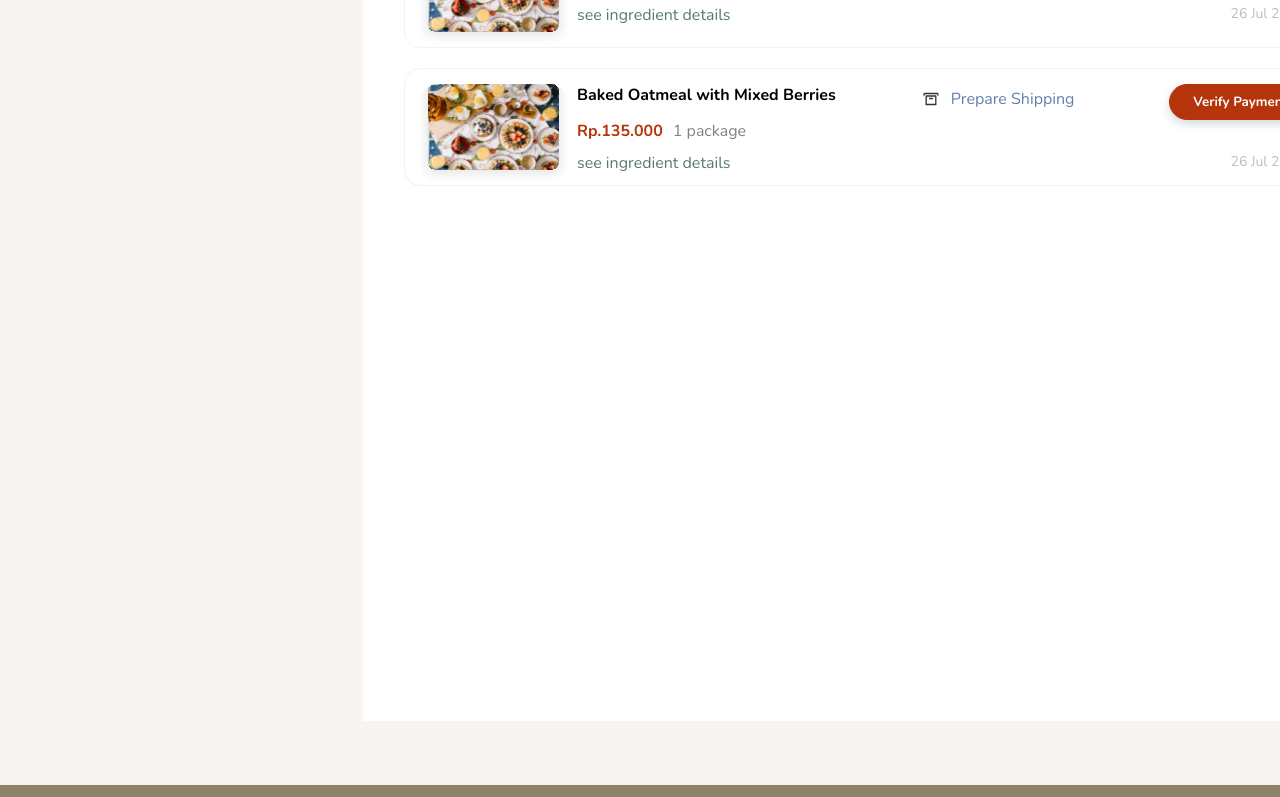
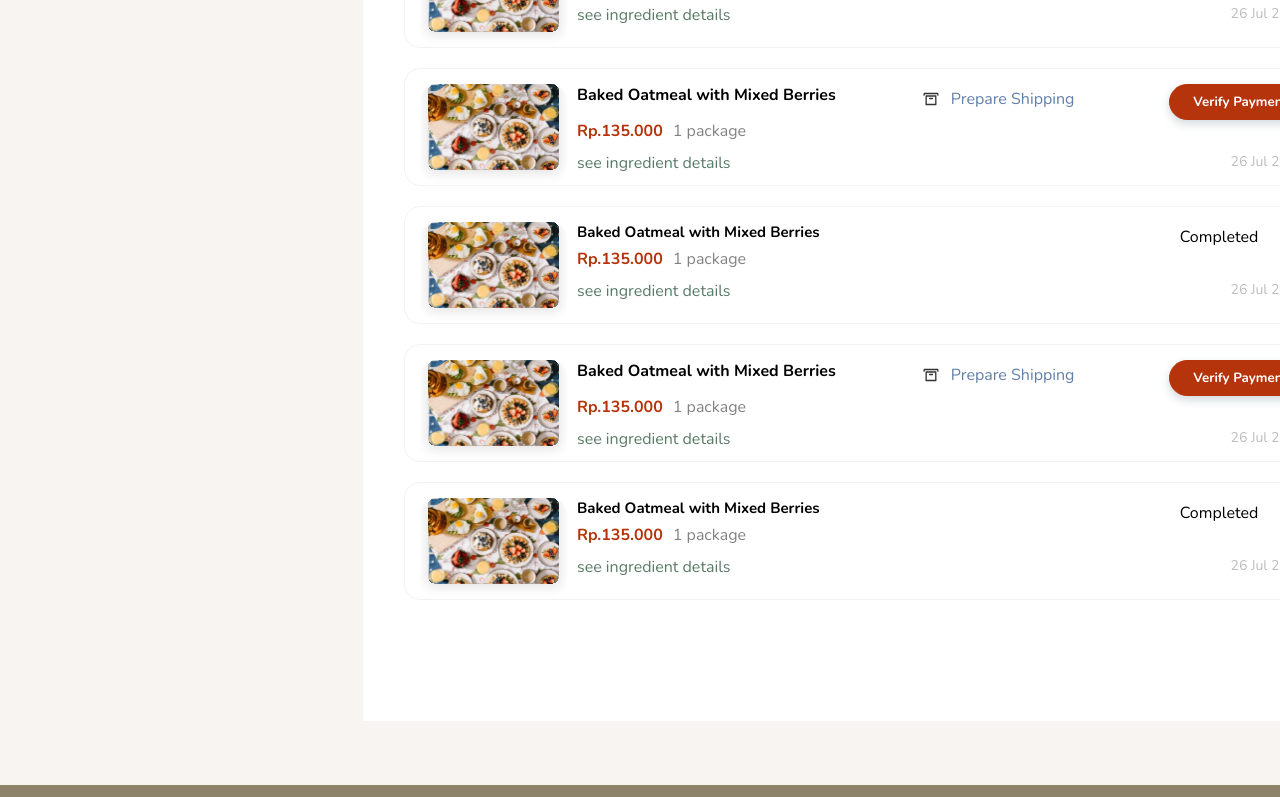
Before and after one commit to adamsuryaw/chefbox, a React (Create React App) app: page /seller in a window 1280 px wide. Shown: the part 514-1311 px from the top of the page. Built offline with nearby package versions, Linux system fonts and the light colour scheme.

Commit message:
adding some style in seller

```diff
--- a/src/page/dashboard/Seller.jsx
+++ b/src/page/dashboard/Seller.jsx
@@ -11,14 +11,14 @@ export default function Seller() {
       <div className={styles.seller}>
         <div className={styles.menuBarSeller}>
           <div className={styles.menuBar}>
-            <Link to="">My Recipe</Link>
-            <Link to="">My Order</Link>
+            <Link to=''>My Recipe</Link>
+            <Link to=''>My Order</Link>
           </div>
           <div className={styles.sellerBar}>
             <div className={styles.iconStore}>
-              <img src={sellerIcon} alt="" />
+              <img src={sellerIcon} alt='' />
             </div>
-            <Link to="">Seller Dashboard</Link>
+            <Link to=''>Seller Dashboard</Link>
           </div>
         </div>
         <div className={styles.menuSeller}>
@@ -29,13 +29,13 @@ export default function Seller() {
               <div className={styles.list}>
                 <button className={styles.buttonshipping}>
                   <div className={styles.iconbutton}>
-                    <img src={buttonShipping} alt="" />
+                    <img src={buttonShipping} alt='' />
                     <span>Prepare Shipping</span>
                   </div>
                 </button>
                 <button className={styles.buttoncompleted}>
                   <div className={styles.iconbutton}>
-                    <img src={buttonCompleted} alt="" />
+                    <img src={buttonCompleted} alt='' />
                     <span>Completed</span>
                   </div>
                 </button>
@@ -45,7 +45,7 @@ export default function Seller() {
           <div className={styles.menuCollections}>
             <div className={styles.menuContainer}>
               <div className={styles.menuImage}>
-                <img src={MenuImage} alt="" />
+                <img src={MenuImage} alt='' />
               </div>
               <div className={styles.menuDescriptions}>
                 <div className={styles.menuCollectionButton}>
@@ -61,7 +61,7 @@ export default function Seller() {
                   <p>1 package</p>
                 </div>
                 <div className={styles.descriptionDates}>
-                  <Link to="/details">see ingredient details</Link>
+                  <Link to='/details'>see ingredient details</Link>
                   <p>26 Jul 2021</p>
                 </div>
               </div>
@@ -70,7 +70,7 @@ export default function Seller() {
           <div className={styles.menuCollections}>
             <div className={styles.menuContainer}>
               <div className={styles.menuImage}>
-                <img src={MenuImage} alt="" />
+                <img src={MenuImage} alt='' />
               </div>
               <div className={styles.menuDescriptions}>
                 <div className={styles.menuCollectionButton}>
@@ -80,7 +80,7 @@ export default function Seller() {
                   <div className={styles.button1}>
                     <p>
                       Completed
-                      <img src={buttonCompleted} alt="" />
+                      <img src={buttonCompleted} alt='' />
                     </p>
                   </div>
                 </div>
@@ -89,7 +89,7 @@ export default function Seller() {
                   <p>1 package</p>
                 </div>
                 <div className={styles.descriptionDates}>
-                  <Link to="/details">see ingredient details</Link>
+                  <Link to='/details'>see ingredient details</Link>
                   <p>26 Jul 2021</p>
                 </div>
               </div>
@@ -98,7 +98,7 @@ export default function Seller() {
           <div className={styles.menuCollections}>
             <div className={styles.menuContainer}>
               <div className={styles.menuImage}>
-                <img src={MenuImage} alt="" />
+                <img src={MenuImage} alt='' />
               </div>
               <div className={styles.menuDescriptions}>
                 <div className={styles.menuCollectionButton}>
@@ -107,7 +107,7 @@ export default function Seller() {
                   </div>
                   <div className={styles.button2}>
                     <p>
-                      <img src={buttonShipping} alt="" />
+                      <img src={buttonShipping} alt='' />
                       Prepare Shipping
                     </p>
                   </div>
@@ -120,7 +120,94 @@ export default function Seller() {
                   <p>1 package</p>
                 </div>
                 <div className={styles.descriptionDates}>
-                  <Link to="/details">see ingredient details</Link>
+                  <Link to='/details'>see ingredient details</Link>
+                  <p>26 Jul 2021</p>
+                </div>
+              </div>
+            </div>
+          </div>
+          <div className={styles.menuCollections}>
+            <div className={styles.menuContainer}>
+              <div className={styles.menuImage}>
+                <img src={MenuImage} alt='' />
+              </div>
+              <div className={styles.menuDescriptions}>
+                <div className={styles.menuCollectionButton}>
+                  <div className={styles.title2}>
+                    <h4>Baked Oatmeal with Mixed Berries</h4>
+                  </div>
+                  <div className={styles.button1}>
+                    <p>
+                      Completed
+                      <img src={buttonCompleted} alt='' />
+                    </p>
+                  </div>
+                </div>
+                <div className={styles.billDescription}>
+                  <h4>Rp.135.000</h4>
+                  <p>1 package</p>
+                </div>
+                <div className={styles.descriptionDates}>
+                  <Link to='/details'>see ingredient details</Link>
+                  <p>26 Jul 2021</p>
+                </div>
+              </div>
+            </div>
+          </div>
+          <div className={styles.menuCollections}>
+            <div className={styles.menuContainer}>
+              <div className={styles.menuImage}>
+                <img src={MenuImage} alt='' />
+              </div>
+              <div className={styles.menuDescriptions}>
+                <div className={styles.menuCollectionButton}>
+                  <div className={styles.title3}>
+                    <h4>Baked Oatmeal with Mixed Berries</h4>
+                  </div>
+                  <div className={styles.button2}>
+                    <p>
+                      <img src={buttonShipping} alt='' />
+                      Prepare Shipping
+                    </p>
+                  </div>
+                  <div className={styles.button}>
+                    <button>Verify Payment</button>
+                  </div>
+                </div>
+                <div className={styles.billDescription}>
+                  <h4>Rp.135.000</h4>
+                  <p>1 package</p>
+                </div>
+                <div className={styles.descriptionDates}>
+                  <Link to='/details'>see ingredient details</Link>
+                  <p>26 Jul 2021</p>
+                </div>
+              </div>
+            </div>
+          </div>
+          <div className={styles.menuCollections}>
+            <div className={styles.menuContainer}>
+              <div className={styles.menuImage}>
+                <img src={MenuImage} alt='' />
+              </div>
+              <div className={styles.menuDescriptions}>
+                <div className={styles.menuCollectionButton}>
+                  <div className={styles.title2}>
+                    <h4>Baked Oatmeal with Mixed Berries</h4>
+                  </div>
+                  <div className={styles.button1}>
+                    <p>
+                      Completed
+                      <img src={buttonCompleted} alt='' />
+                    </p>
+                  </div>
+                </div>
+                <div className={styles.billDescription}>
+                  <h4>Rp.135.000</h4>
+                  <p>1 package</p>
+                </div>
+                <div className={styles.descriptionDates}>
+                  <Link to='/details'>see ingredient details</Link>
                   <p>26 Jul 2021</p>
                 </div>
               </div>
```
